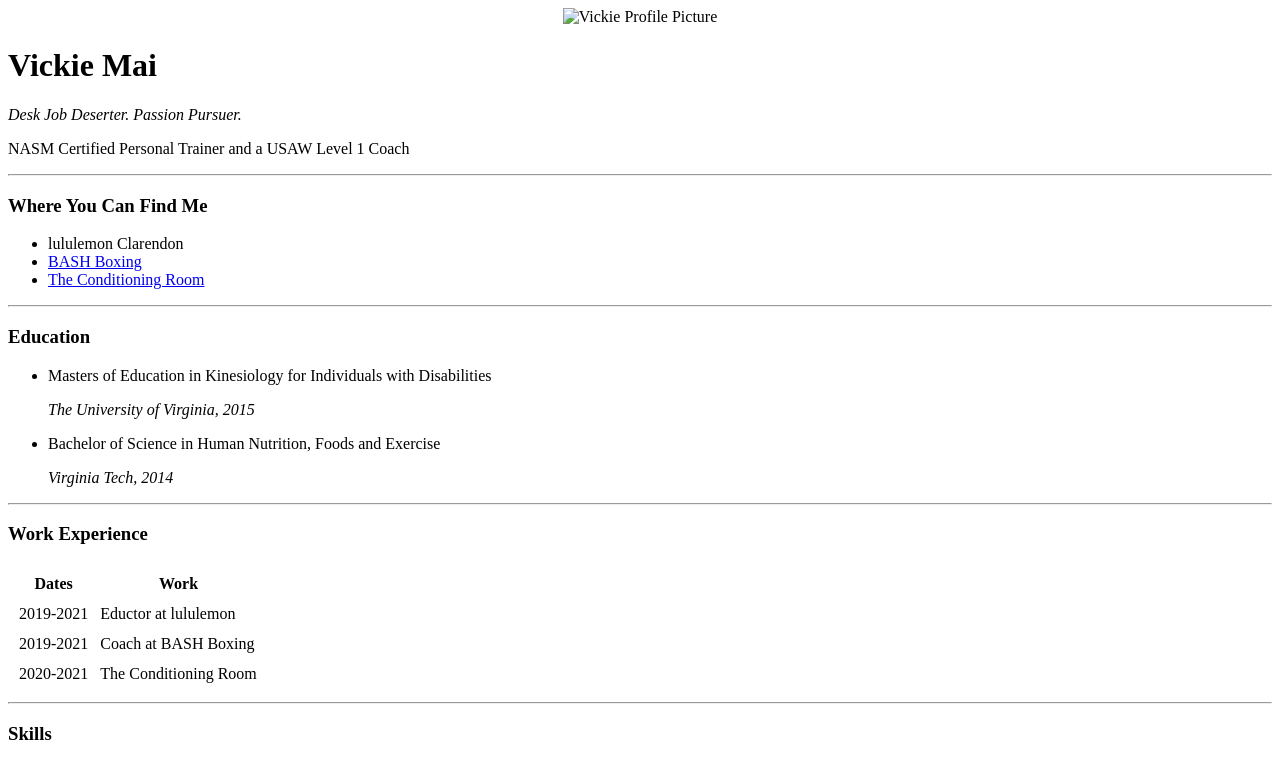
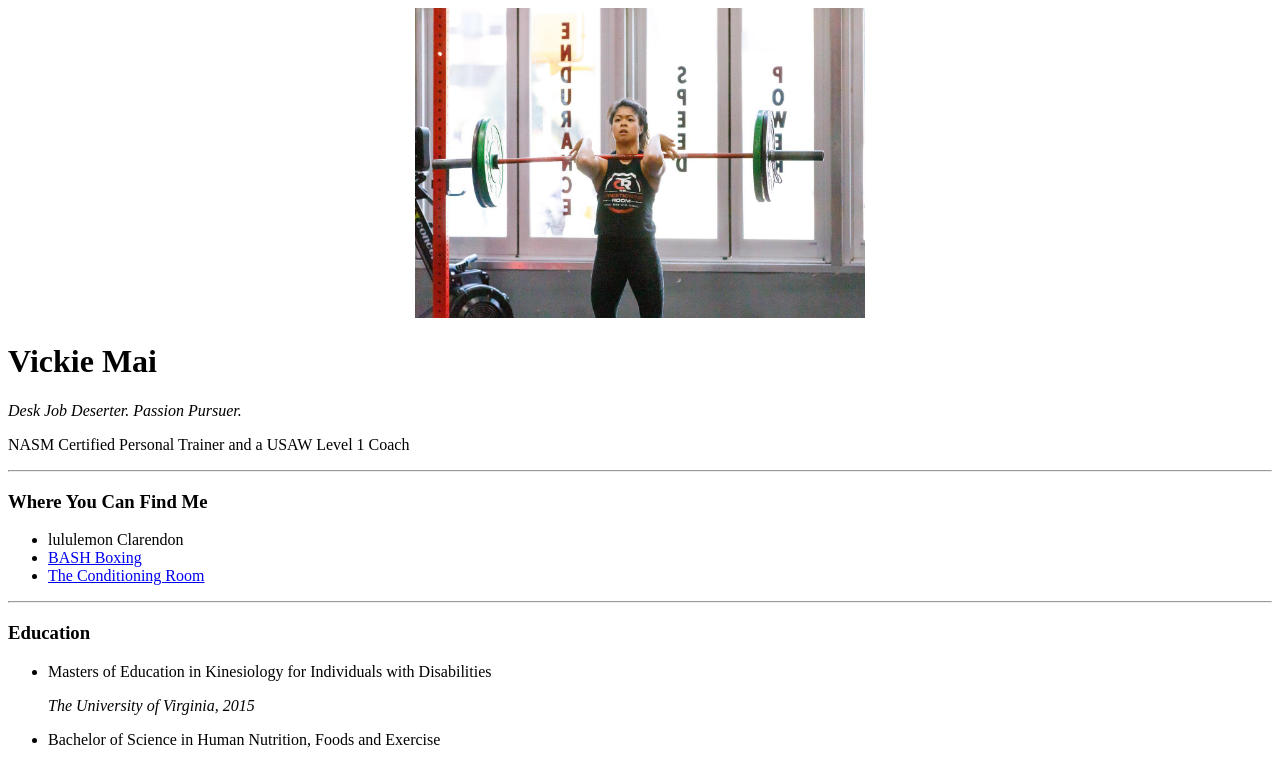
Before and after one commit to vtmai/cvtest2, a plain HTML site: page index.html in a window 1280 px wide. Shown: the top 761 px of the page. Drawn offline with Linux system fonts and the light colour scheme.

Commit message:
Update index.html

```diff
--- a/index.html
+++ b/index.html
@@ -7,7 +7,7 @@
 </head>
 
 <body>
-  <center> <img src="vick.jpg" width="450" height="310" alt="Vickie Profile Picture"></center>
+  <center> <img src="Images/vick.jpg" width="450" height="310" alt="Vickie Profile Picture"></center>
   <h1> Vickie Mai</h1>
   <p><em>Desk Job Deserter. Passion Pursuer.</em></p>
   <p>NASM Certified Personal Trainer and a USAW Level 1 Coach</p>
```
